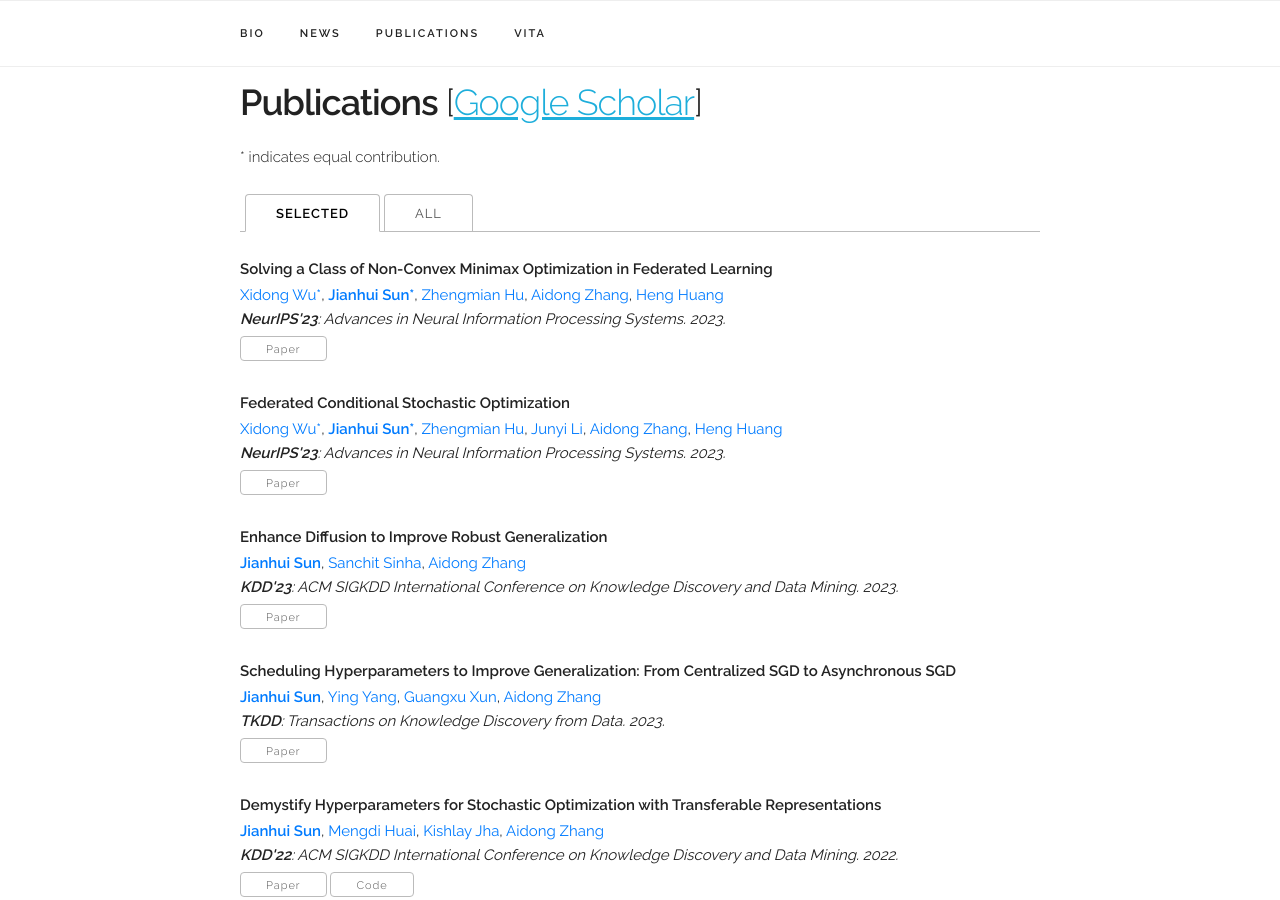
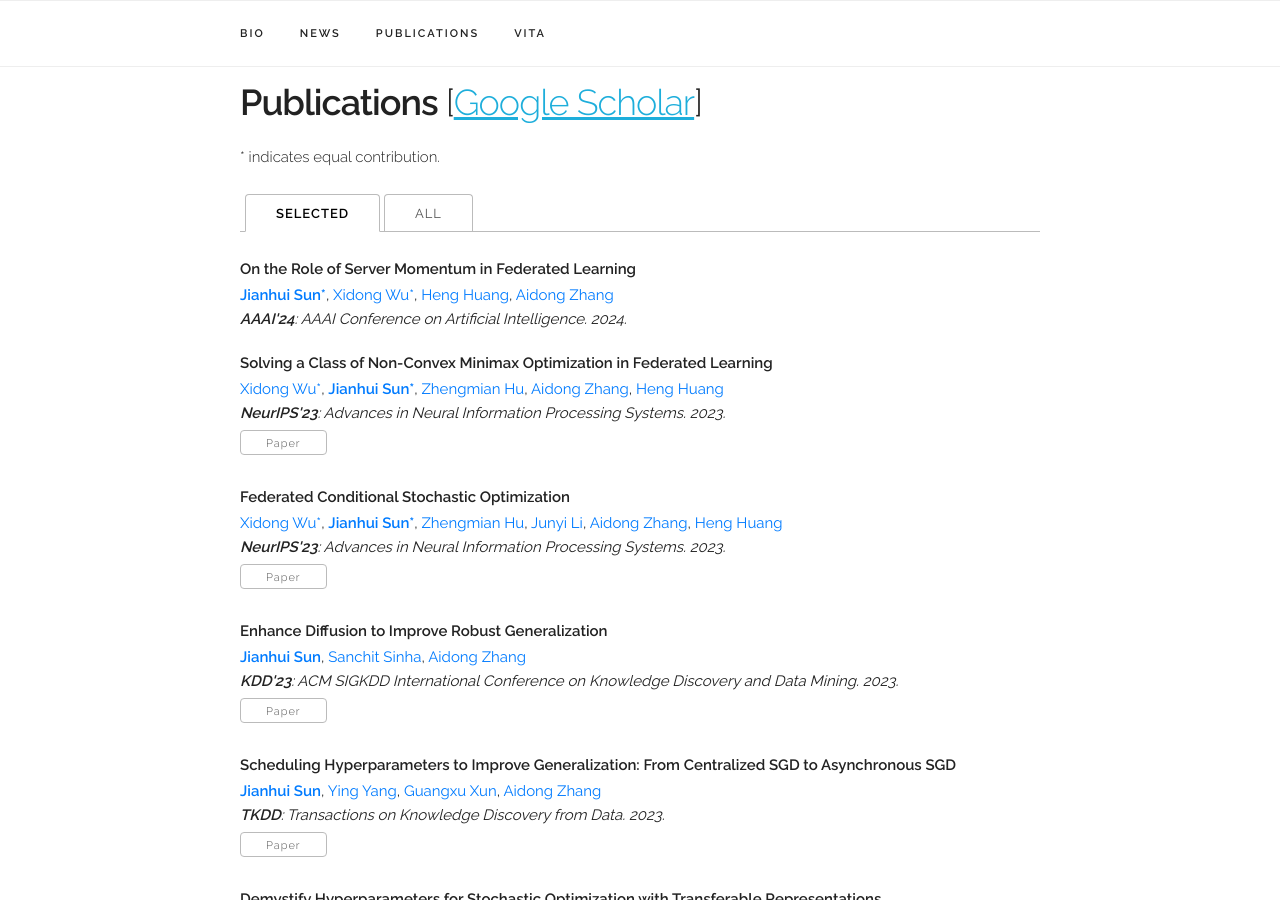
Before and after one commit to jsycsjh/jsycsjh.github.io, a Jekyll site: the page built from index.html, in a window 1280 px wide and 900 px high, scrolled down 1239 px. Built offline with Jekyll 4.4.1, drawn with Linux system fonts in a browser that asks for light colours; some web fonts are replaced.

Commit message:
add new publications

```diff
--- a/_data/publications.yaml
+++ b/_data/publications.yaml
@@ -1,4 +1,17 @@
 papers:
+
+- title: "On the Role of Server Momentum in Federated Learning"
+  authors:
+    - name: "<b>Jianhui Sun*</b>"
+      link: ""
+    - name: "Xidong Wu*"
+      link: "https://scholar.google.com/citations?user=rj21L7sAAAAJ&hl=en&oi=ao"
+    - name: "Heng Huang"
+      link: "http://www.cs.umd.edu/~heng/"
+    - name: "Aidong Zhang"
+      link: "https://engineering.virginia.edu/faculty/aidong-zhang"
+  venue: "<b>AAAI'24</b>: AAAI Conference on Artificial Intelligence. 2024."
+  selected: y
 
 - title: "Solving a Class of Non-Convex Minimax Optimization in Federated Learning"
   authors:
```
